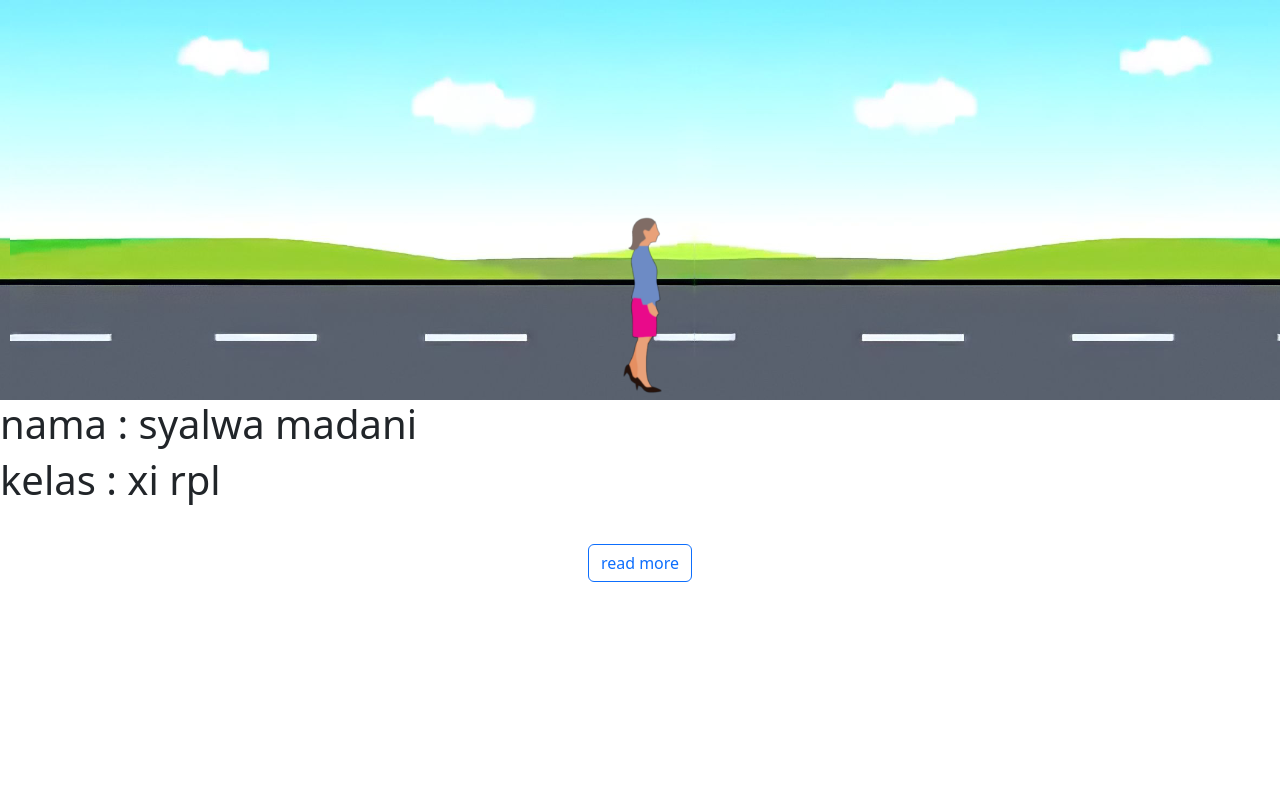
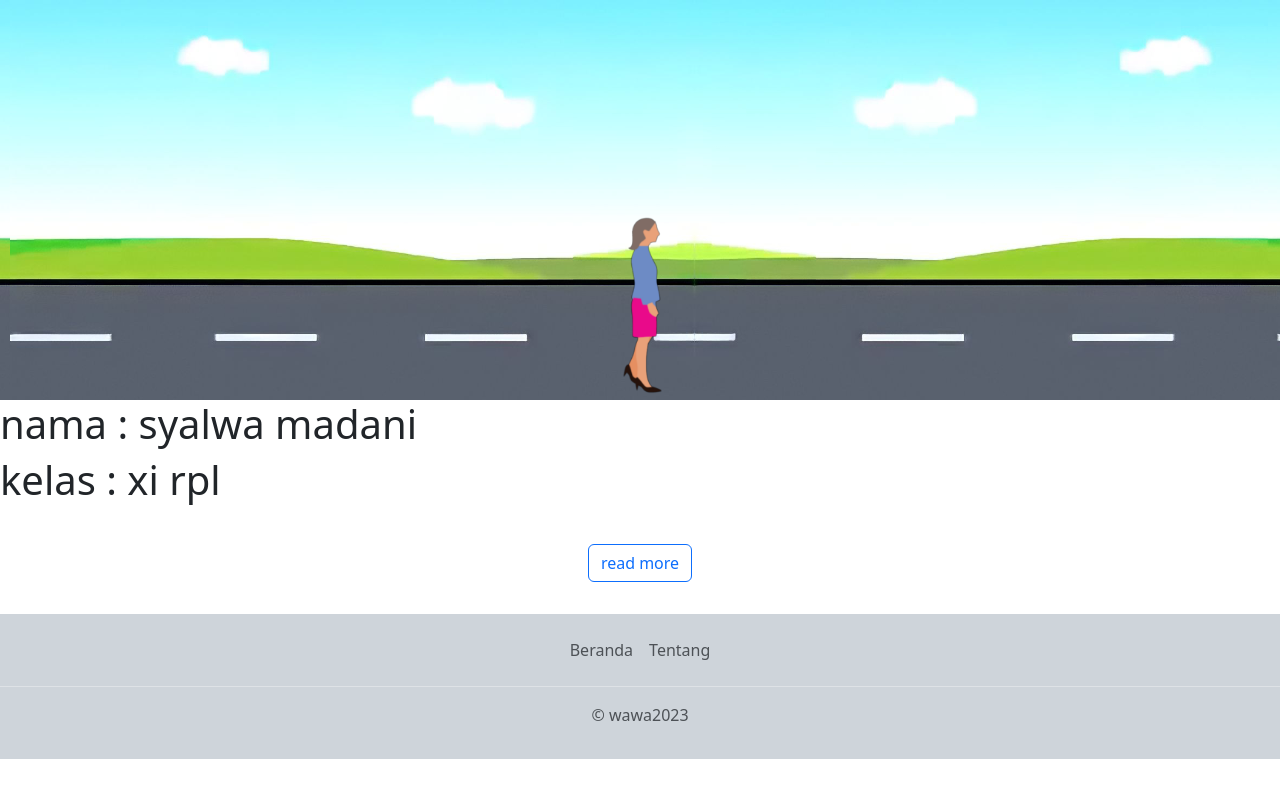
Before and after one commit to syalwamadani496/-UAS, a plain HTML site: page Index.html in a window 1280 px wide. Drawn offline with nearby package versions, Linux system fonts and the light colour scheme.

Commit message:
update Index.html

```diff
--- a/Index.html
+++ b/Index.html
@@ -93,9 +93,19 @@
        }
        $("#objek").attr("src", "gambar/kiri" + langkahkiri + ".png");
        $("#stage").css("background-position-x", posisibackground);
+
+
      })
    })
  </script>
 
+ <footer class="py-3 bg-dark-subtle mt-auto">
+   <ul class="nav justify-content-center border-bottom pb-3 mb-3">
+     <li class="nav-item"><a href="/Pasar/index.html" class="nav-link px-2 text-body-secondary">Beranda</a></li>
+     <li class="nav-item"><a href="/Pasar/tentang.html" class="nav-link px-2 text-body-secondary">Tentang</a></li>
+   </ul>
+   <p class="text-center text-body-secondary">&copy; wawa2023</p>
+ </footer>
+
 </body>
 </html>
```
